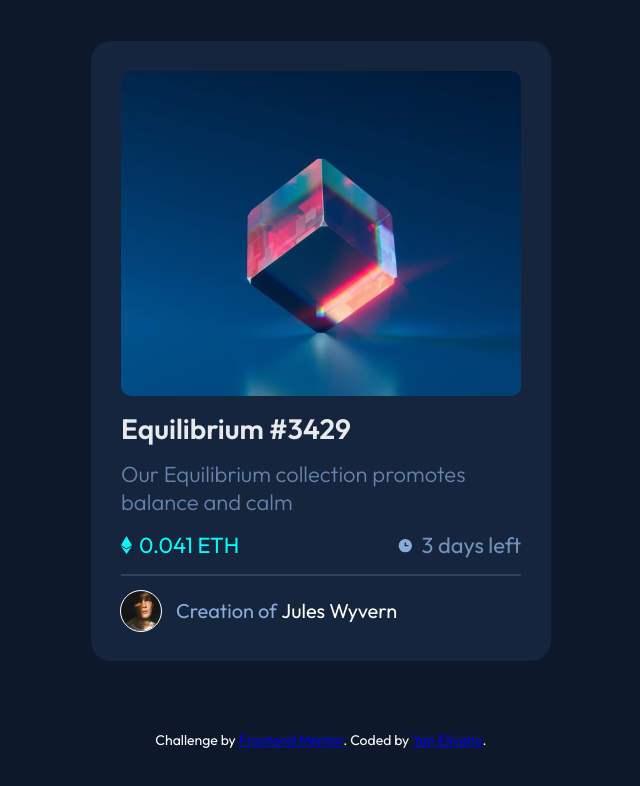
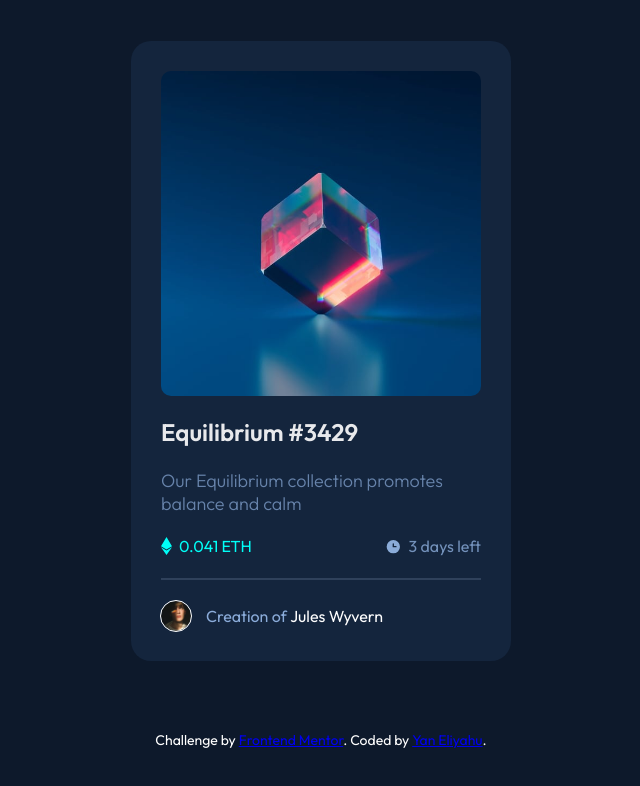
Before and after one commit to itsyanQA/fm-nft-preview-card, a React (Create React App) app: page / in a window 1280 px wide. Shown: the top 786 px of the page, without its empty margins (319-959 px from the left). Built offline with nearby package versions, Linux system fonts and the light colour scheme.

Commit message:
Make card look a lil bit smaller like design

```diff
--- a/src/components/NFTCard/NFTCard.scss
+++ b/src/components/NFTCard/NFTCard.scss
@@ -1,5 +1,5 @@
 .nft {
-  width: 400px;
+  width: 320px;
   height: 70vh;
   background-color: var(--very-dark-blue-card-bg);
   border-radius: 20px;
@@ -9,8 +9,10 @@
   justify-content: space-between;
 
   @media screen and (max-width: 600px) {
+    margin-top: 20px;
     padding: 27px;
     width: 73%;
+    height: 80vh;
   }
 
   &__view-icon {
@@ -48,7 +50,7 @@
 
   &__title {
     color: var(--white);
-    font-size: 28px;
+    font-size: 24px;
     font-weight: 600;
     opacity: 90%;
     transition: color 0.3s;
@@ -66,7 +68,7 @@
   &__description {
     color: var(--soft-blue);
     opacity: 70%;
-    font-size: 22px;
+    font-size: 18px;
     font-weight: 300;
 
     @media screen and (max-width: 600px) {
--- a/src/components/NFTCreator/NFTCreator.scss
+++ b/src/components/NFTCreator/NFTCreator.scss
@@ -4,8 +4,8 @@
   gap: 15px;
 
   & img {
-    width: 40px;
-    height: 40px;
+    width: 30px;
+    height: 30px;
     outline: 1px solid var(--white);
     border-radius: 100%;
 
@@ -17,11 +17,7 @@
 
   &__text {
     color: var(--soft-blue);
-    font-size: 20px;
-
-    @media screen and (max-width: 600px) {
-      font-size: 16px;
-    }
+    font-size: 16px;
 
     & b {
       color: var(--white);
--- a/src/components/NFTDetails/NFTDetails.scss
+++ b/src/components/NFTDetails/NFTDetails.scss
@@ -10,7 +10,7 @@
     gap: 7px;
 
     &__text {
-      font-size: 22px;
+      font-size: 16px;
 
       @media screen and (max-width: 600px) {
         font-size: 18px;
```
